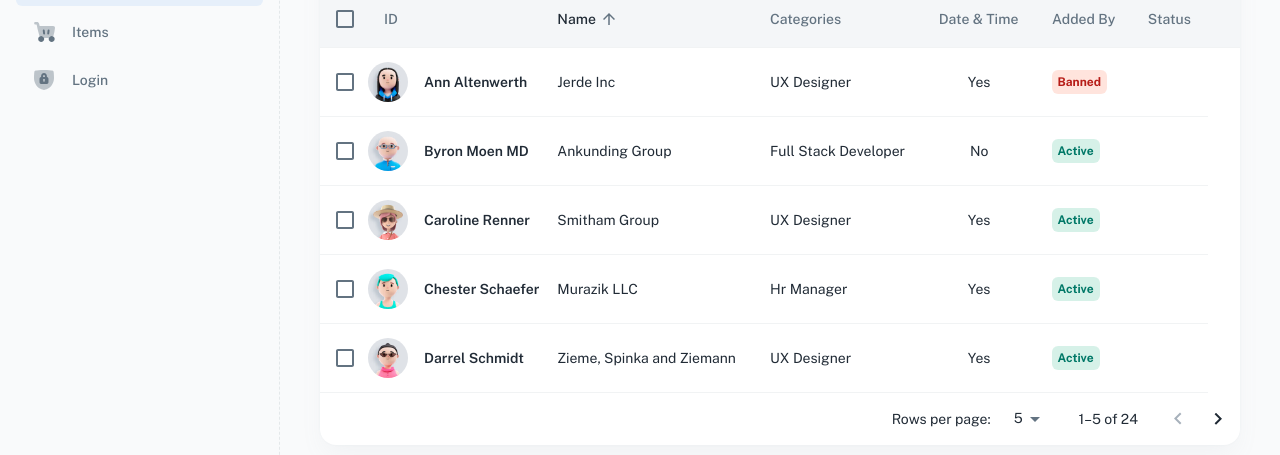
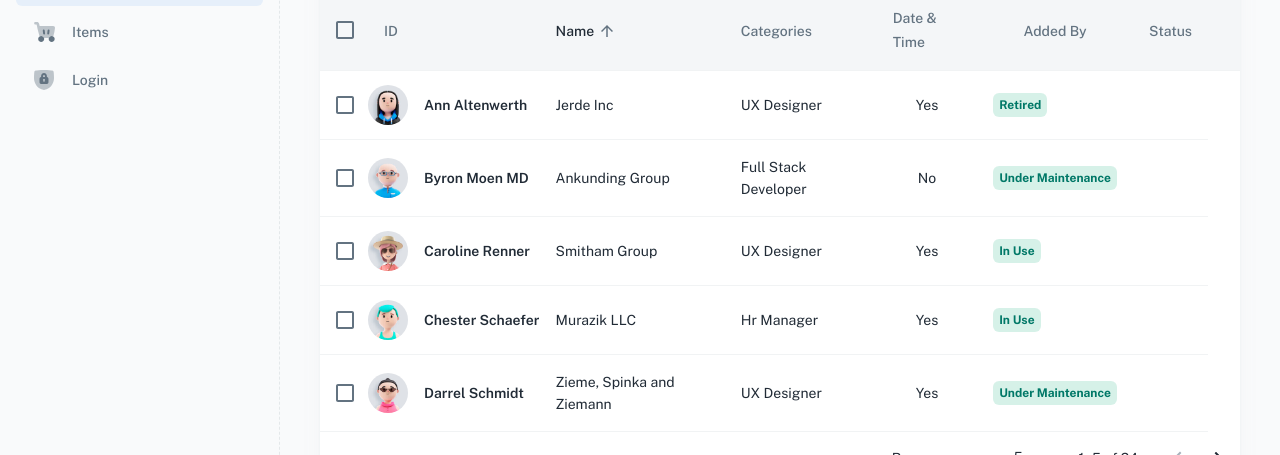
Before and after one commit to System-and-Network-Security-Group/Asset-tracker, a React (Vite) app: page /user in a window 1280 px wide. Shown: the part 270-725 px from the top of the page. Built offline with nearby package versions, Linux system fonts and the light colour scheme; some icons are missing.

Commit message:
updated the status

```diff
--- a/src/_mock/user.js
+++ b/src/_mock/user.js
@@ -9,7 +9,7 @@ export const users = [...Array(24)].map((_, index) => ({
   name: faker.person.fullName(),
   company: faker.company.name(),
   isVerified: faker.datatype.boolean(),
-  status: sample(['active', 'banned']),
+  status: sample(['In Use', 'Under maintenance', 'Retired']),
   role: sample([
     'Leader',
     'Hr Manager',
```
